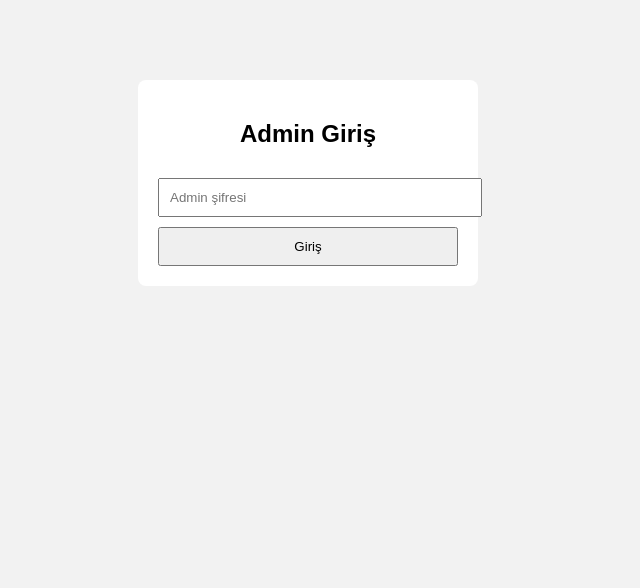
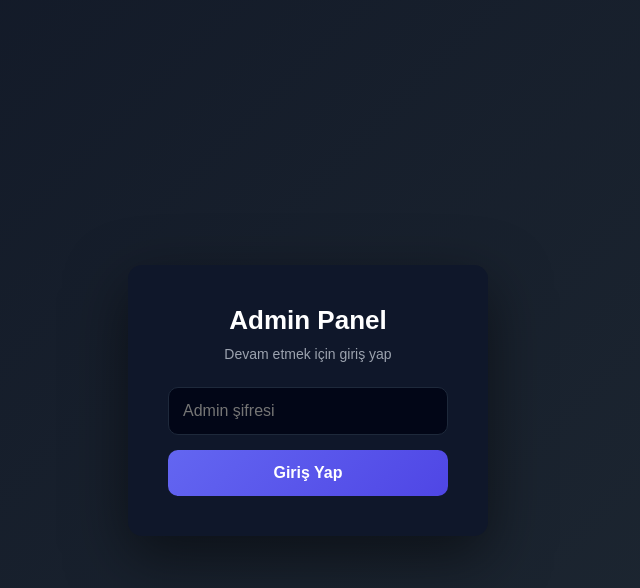
Before and after one commit to minimalizej/dugun-site, a plain HTML site: page admin.html in a window 1280 px wide. Shown: the whole page, without its empty margins (332-972 px from the left). Drawn offline with Linux system fonts and the light colour scheme.

Commit message:
Update admin.html

```diff
--- a/admin.html
+++ b/admin.html
@@ -2,26 +2,131 @@
 <html lang="tr">
 <head>
   <meta charset="UTF-8">
-  <title>Admin Panel</title>
-  <link rel="stylesheet" href="style.css">
+  <title>Admin Giriş</title>
+  <meta name="viewport" content="width=device-width, initial-scale=1.0">
 
-  <!-- Firebase -->
-  <script src="https://www.gstatic.com/firebasejs/10.7.1/firebase-app.js"></script>
-  <script src="https://www.gstatic.com/firebasejs/10.7.1/firebase-firestore.js"></script>
+  <style>
+    * {
+      box-sizing: border-box;
+      font-family: Arial, Helvetica, sans-serif;
+    }
+
+    body {
+      margin: 0;
+      height: 100vh;
+      background: linear-gradient(135deg, #111827, #1f2933);
+      display: flex;
+      align-items: center;
+      justify-content: center;
+      color: #fff;
+    }
+
+    .login-card {
+      background: #0f172a;
+      padding: 40px;
+      width: 100%;
+      max-width: 360px;
+      border-radius: 14px;
+      box-shadow: 0 20px 60px rgba(0,0,0,0.5);
+      animation: fadeIn 0.6s ease;
+    }
+
+    h1 {
+      margin: 0 0 10px;
+      font-size: 26px;
+      text-align: center;
+    }
+
+    p {
+      margin: 0 0 25px;
+      text-align: center;
+      font-size: 14px;
+      color: #9ca3af;
+    }
+
+    input {
+      width: 100%;
+      padding: 14px;
+      border-radius: 10px;
+      border: none;
+      outline: none;
+      font-size: 16px;
+      margin-bottom: 15px;
+      background: #020617;
+      color: #fff;
+      border: 1px solid #1e293b;
+    }
+
+    input:focus {
+      border-color: #6366f1;
+    }
+
+    button {
+      width: 100%;
+      padding: 14px;
+      border-radius: 10px;
+      border: none;
+      cursor: pointer;
+      font-size: 16px;
+      font-weight: bold;
+      background: linear-gradient(135deg, #6366f1, #4f46e5);
+      color: white;
+      transition: transform 0.15s ease, box-shadow 0.15s ease;
+    }
+
+    button:hover {
+      transform: translateY(-2px);
+      box-shadow: 0 10px 30px rgba(99,102,241,0.4);
+    }
+
+    .error {
+      margin-top: 12px;
+      text-align: center;
+      font-size: 14px;
+      color: #f87171;
+      display: none;
+    }
+
+    @keyframes fadeIn {
+      from {
+        opacity: 0;
+        transform: translateY(20px);
+      }
+      to {
+        opacity: 1;
+        transform: translateY(0);
+      }
+    }
+  </style>
 </head>
 <body>
 
-<div class="box">
-  <h2>Admin Giriş</h2>
-  <input type="password" id="adminPass" placeholder="Admin şifresi">
-  <button onclick="adminLogin()">Giriş</button>
-</div>
+  <div class="login-card">
+    <h1>Admin Panel</h1>
+    <p>Devam etmek için giriş yap</p>
 
-<div class="box" id="adminPanel" style="display:none">
-  <h2>Yüklenen Fotoğraflar</h2>
-  <div id="photoList"></div>
-</div>
+    <input type="password" id="password" placeholder="Admin şifresi">
+    <button onclick="login()">Giriş Yap</button>
 
-<script src="admin.js"></script>
+    <div class="error" id="error">Hatalı şifre</div>
+  </div>
+
+  <script>
+    const ADMIN_PASSWORD = "1234"; // sonra değiştireceğiz
+
+    function login() {
+      const pass = document.getElementById("password").value;
+      const error = document.getElementById("error");
+
+      if (pass !== ADMIN_PASSWORD) {
+        error.style.display = "block";
+        return;
+      }
+
+      sessionStorage.setItem("admin", "1");
+      window.location.href = "admin-panel.html";
+    }
+  </script>
+
 </body>
 </html>
```
